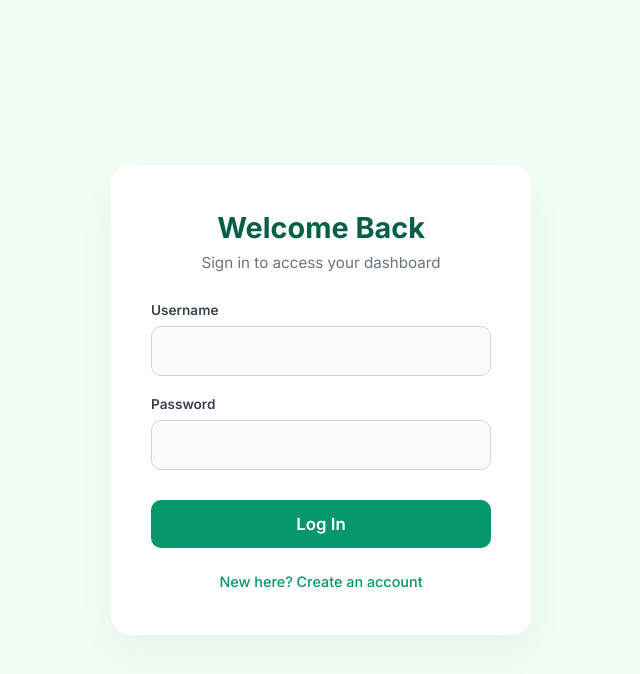
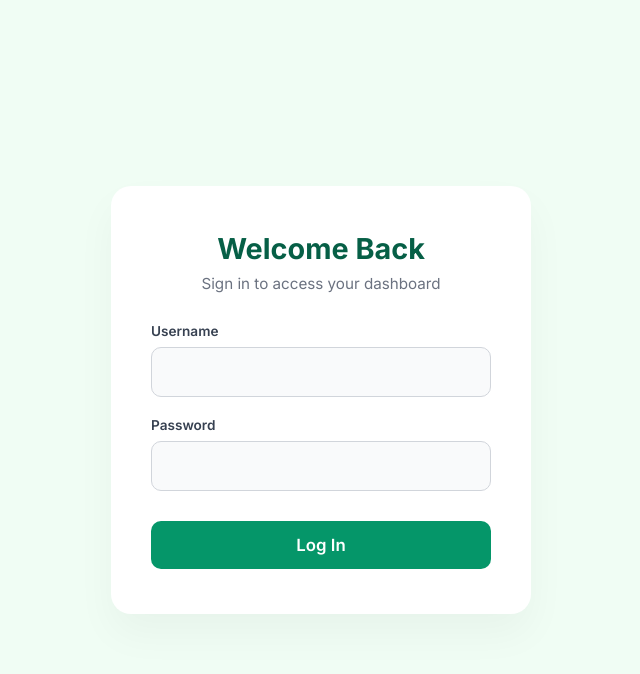
Before and after one commit to GopiSaiChalamalasetti/Crop_Recommendaion_webapp, a Django app: page /login/ in a window 1280 px wide. Shown: the top 674 px of the page, without its empty margins (319-959 px from the left). Run offline with Django 5.2, Linux system fonts and the light colour scheme; parts of the project's set-up code (start-up, migrations or seed data) failed here and were passed over.

Commit message:
loginpage

```diff
--- a/templates/login.html
+++ b/templates/login.html
@@ -55,7 +55,7 @@
         </div>
         <button type="submit" class="btn">Log In</button>
     </form>
-    <a href="/register/" class="footer-link">New here? Create an account</a>
+
 </div>
 </body>
 </html>
```
